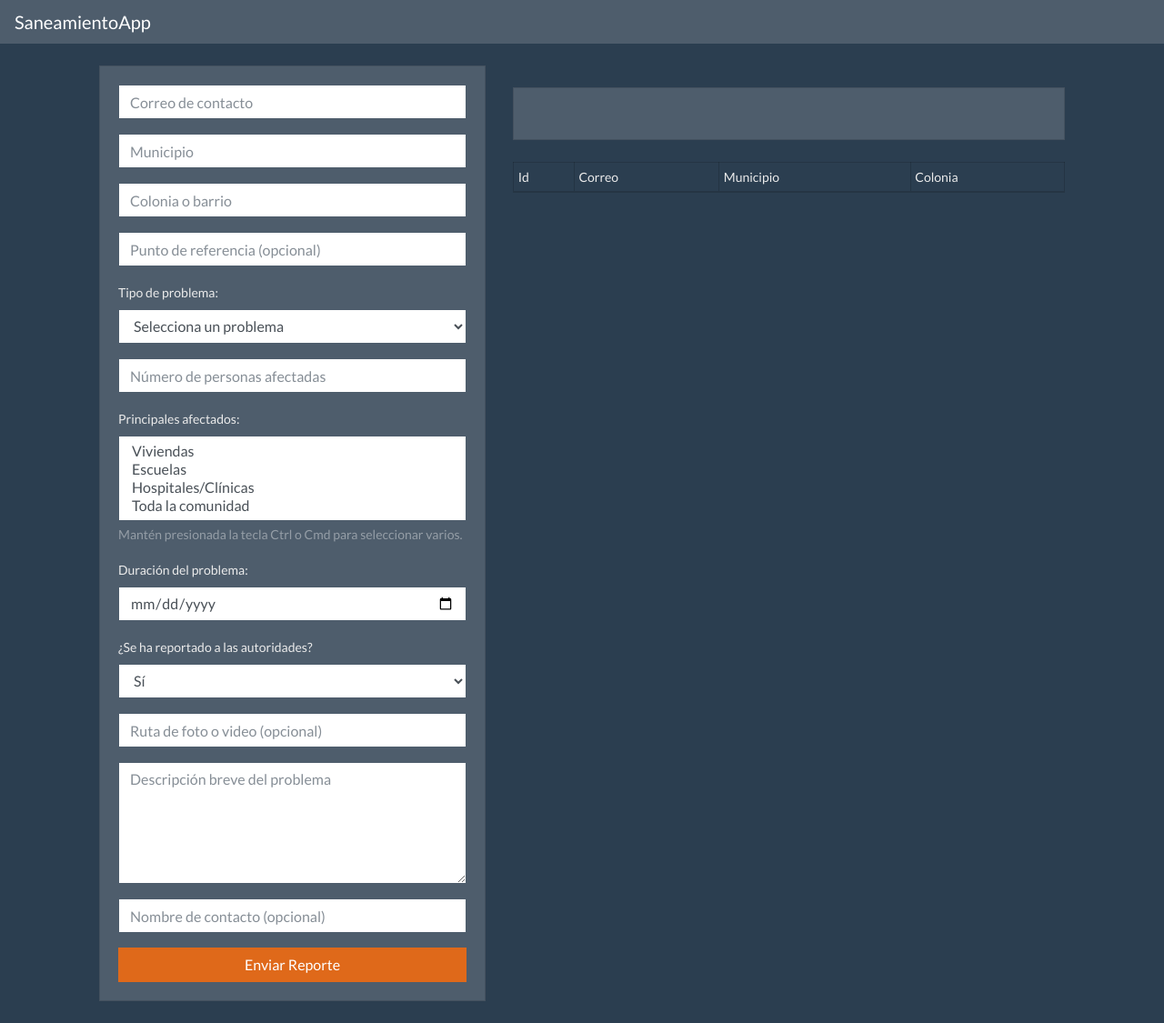
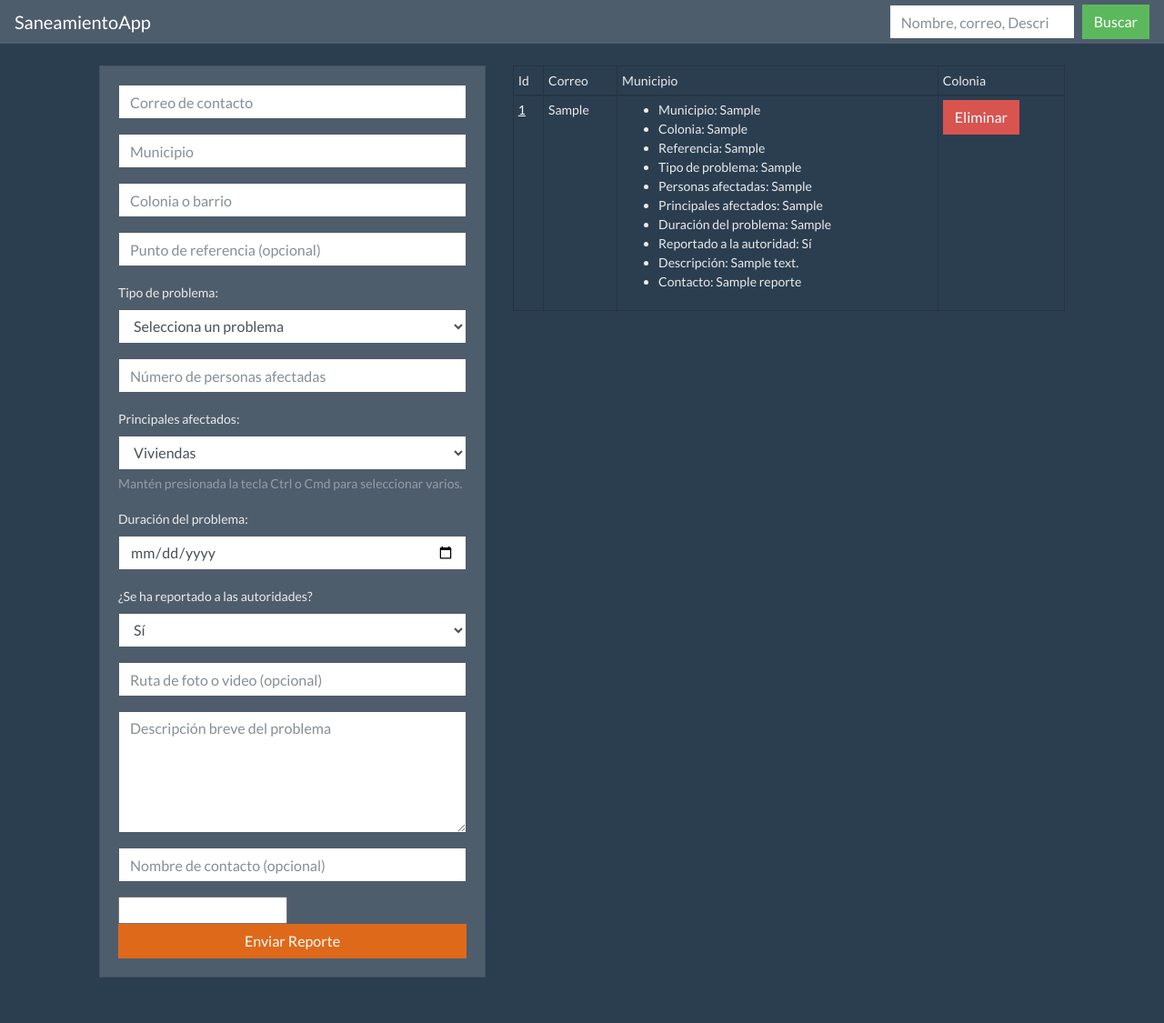
Before and after one commit to joctan-maceda/Proyecto-Final, a PHP site: page / in a window 1280 px wide. Shown: the whole page at 91% size. After the commit the page ends 1075 px from the top, so only its background shows below. Run offline with PHP 8.4, Linux system fonts and the light colour scheme; tables that the repository leaves empty or names only in its code hold one stand-in row (values such as "Sample post").

Commit message:
Agregue todo para que la aplicacion funcione correctamente en el CRUD, con el formulario nuevo

```diff
--- a/H2O/app.js
+++ b/H2O/app.js
@@ -1,97 +1,102 @@
-// JSON BASE A MOSTRAR EN FORMULARIO
-var baseJSON = {
-    "precio": 0.0,
-    "unidades": 1,
-    "modelo": "XX-000",
-    "marca": "NA",
-    "detalles": "NA",
-    "imagen": "img/default.png"
-  };
+
 
 $(document).ready(function(){
     let edit = false;
 
-    let JsonString = JSON.stringify(baseJSON,null,2);
-    $('#description').val(JsonString);
-    $('#product-result').hide();
-    listarProductos();
+    $('#resultados-reporte').hide();
+    listarReportes();
 
-    function listarProductos() {
+    function listarReportes() {
         $.ajax({
-            url: './backend/product-list.php',
+            url: './backend/report-list.php', // URL del backend que devuelve la lista de reportes
             type: 'GET',
             success: function(response) {
-                // SE OBTIENE EL OBJETO DE DATOS A PARTIR DE UN STRING JSON
-                const productos = JSON.parse(response);
+                // Convertir la respuesta en un objeto JSON
+                const reportes = JSON.parse(response);
 
-                // SE VERIFICA SI EL OBJETO JSON TIENE DATOS
-                if(Object.keys(productos).length > 0) {
-                    // SE CREA UNA PLANTILLA PARA CREAR LAS FILAS A INSERTAR EN EL DOCUMENTO HTML
+                // Verificar si el objeto JSON tiene datos
+                if (Object.keys(reportes).length > 0) {
+                    // Crear una plantilla para las filas
                     let template = '';
 
-                    productos.forEach(producto => {
-                        // SE CREA UNA LISTA HTML CON LA DESCRIPCIÓN DEL PRODUCTO
-                        let descripcion = '';
-                        descripcion += '<li>precio: '+producto.precio+'</li>';
-                        descripcion += '<li>unidades: '+producto.unidades+'</li>';
-                        descripcion += '<li>modelo: '+producto.modelo+'</li>';
-                        descripcion += '<li>marca: '+producto.marca+'</li>';
-                        descripcion += '<li>detalles: '+producto.detalles+'</li>';
+                    reportes.forEach(reporte => {
+                        // Crear una lista con la descripción del reporte
+                        let detalles = '';
+                        detalles += `<li>Municipio: ${reporte.municipio}</li>`;
+                        detalles += `<li>Colonia: ${reporte.colonia}</li>`;
+                        detalles += `<li>Referencia: ${reporte.referencia || 'No especificada'}</li>`;
+                        detalles += `<li>Tipo de problema: ${reporte.tipo_problema}</li>`;
+                        detalles += `<li>Personas afectadas: ${reporte.personas_afectadas}</li>`;
+                        detalles += `<li>Principales afectados: ${reporte.principales_afectados}</li>`;
+                        detalles += `<li>Duración del problema: ${reporte.duracion_problema}</li>`;
+                        detalles += `<li>Reportado a la autoridad: ${reporte.reportado_autoridad ? 'Sí' : 'No'}</li>`;
+                        detalles += `<li>Descripción: ${reporte.descripcion || 'Sin descripción'}</li>`;
+                        detalles += `<li>Contacto: ${reporte.nombre_contacto || 'Anónimo'}</li>`;
 
                         template += `
-                            <tr productId="${producto.id}">
-                                <td>${producto.id}</td>
-                                <td><a href="#" class="product-item">${producto.nombre}</a></td>
-                                <td><ul>${descripcion}</ul></td>
+                            <tr reportId="${reporte.id_reporte}">
+                                <td> <a href="#" class="report-item">${reporte.id_reporte}</a> </td>
+                                <td>${reporte.correo_contacto}</td>
+                                <td><ul>${detalles}</ul></td>
                                 <td>
-                                    <button class="product-delete btn btn-danger" >
+                                    <button class="report-delete btn btn-danger">
                                         Eliminar
                                     </button>
                                 </td>
                             </tr>
                         `;
                     });
-                    // SE INSERTA LA PLANTILLA EN EL ELEMENTO CON ID "productos"
-                    $('#products').html(template);
+
+                    // Insertar la plantilla en el elemento con ID "reportes"
+                    $('#reportes').html(template);
+                }else{
+                    console.log("no hay datos");
                 }
             }
         });
     }
 
-    $('#search').keyup(function() {
-        if($('#search').val()) {
+
+    $('#search').keyup(function () {
+        if ($('#search').val()) {
             let search = $('#search').val();
             $.ajax({
-                url: './backend/product-search.php?search='+$('#search').val(),
-                data: {search},
+                url: './backend/report-search.php?search='+$('#search').val(),
+                data: { search },
                 type: 'GET',
                 success: function (response) {
-                    if(!response.error) {
+                    if (!response.error) {
                         // SE OBTIENE EL OBJETO DE DATOS A PARTIR DE UN STRING JSON
-                        const productos = JSON.parse(response);
+                        console.log(response);
+                        const reportes = JSON.parse(response);
 
                         // SE VERIFICA SI EL OBJETO JSON TIENE DATOS
-                        if(Object.keys(productos).length > 0) {
+                        if (Object.keys(reportes).length > 0) {
                             // SE CREA UNA PLANTILLA PARA CREAR LAS FILAS A INSERTAR EN EL DOCUMENTO HTML
                             let template = '';
                             let template_bar = '';
 
-                            productos.forEach(producto => {
-                                // SE CREA UNA LISTA HTML CON LA DESCRIPCIÓN DEL PRODUCTO
-                                let descripcion = '';
-                                descripcion += '<li>precio: '+producto.precio+'</li>';
-                                descripcion += '<li>unidades: '+producto.unidades+'</li>';
-                                descripcion += '<li>modelo: '+producto.modelo+'</li>';
-                                descripcion += '<li>marca: '+producto.marca+'</li>';
-                                descripcion += '<li>detalles: '+producto.detalles+'</li>';
+                            reportes.forEach(reporte => {
+                                // Crear una lista con la descripción del reporte
+                                let detalles = '';
+                                detalles += `<li>Municipio: ${reporte.municipio}</li>`;
+                                detalles += `<li>Colonia: ${reporte.colonia}</li>`;
+                                detalles += `<li>Referencia: ${reporte.referencia || 'No especificada'}</li>`;
+                                detalles += `<li>Tipo de problema: ${reporte.tipo_problema}</li>`;
+                                detalles += `<li>Personas afectadas: ${reporte.personas_afectadas}</li>`;
+                                detalles += `<li>Principales afectados: ${reporte.principales_afectados}</li>`;
+                                detalles += `<li>Duración del problema: ${reporte.duracion_problema}</li>`;
+                                detalles += `<li>Reportado a la autoridad: ${reporte.reportado_autoridad ? 'Sí' : 'No'}</li>`;
+                                detalles += `<li>Descripción: ${reporte.descripcion || 'Sin descripción'}</li>`;
+                                detalles += `<li>Contacto: ${reporte.nombre_contacto || 'Anónimo'}</li>`;
 
                                 template += `
-                                    <tr productId="${producto.id}">
-                                        <td>${producto.id}</td>
-                                        <td><a href="#" class="product-item">${producto.nombre}</a></td>
-                                        <td><ul>${descripcion}</ul></td>
+                                    <tr reportId="${reporte.id_reporte}">
+                                        <td> <a href="#" class="report-item">${reporte.id_reporte}</a> </td>
+                                        <td>${reporte.correo_contacto}</td>
+                                        <td><ul>${detalles}</ul></td>
                                         <td>
-                                            <button class="product-delete btn btn-danger">
+                                            <button class="report-delete btn btn-danger">
                                                 Eliminar
                                             </button>
                                         </td>
@@ -99,81 +104,108 @@
                                 `;
 
                                 template_bar += `
-                                    <li>${producto.nombre}</il>
-                                `;
+                                <li>${reporte.tipo_problema} en ${reporte.municipio}, ID: ${reporte.id_reporte}</li>
+                            `;
                             });
+
+
                             // SE HACE VISIBLE LA BARRA DE ESTADO
-                            $('#product-result').show();
+                            $('#resultados-reporte').show();
+
                             // SE INSERTA LA PLANTILLA PARA LA BARRA DE ESTADO
                             $('#container').html(template_bar);
+
                             // SE INSERTA LA PLANTILLA EN EL ELEMENTO CON ID "productos"
-                            $('#products').html(template);
+                            $('#reportes').html(template);
                         }
                     }
                 }
             });
-        }
-        else {
-            $('#product-result').hide();
+        } else {
+            $('#resultados-reporte').hide();
         }
     });
 
-    $('#product-form').submit(e => {
+
+
+    $('#saneamiento-form').submit(e => {
         e.preventDefault();
 
         let postData = {
-            nombre: $('#name').val(),
-            id: $('#productId').val(),
-            marca: $('#marca').val(),
-            modelo: $('#modelo').val(),
-            precio: $('#precio').val(),
-            detalles: $('#detalles').val(),
-            unidades: $('#unidades').val(),
-            imagen: $('#imagen').val()
+            id_reporte: $('#reportId').val(),
+            correo_contacto: $('#correo_contacto').val(),
+            municipio: $('#municipio').val(),
+            colonia: $('#colonia').val(),
+            referencia: $('#referencia').val(),
+            tipo_problema: $('#tipo_problema').val(),
+            personas_afectadas: $('#personas_afectadas').val(),
+            principales_afectados: $('#principales_afectados').val(),
+            duracion_problema: $('#duracion_problema').val(),
+            reportado_autoridad: $('#reportado_autoridad').val(),
+            foto_video: $('#foto_video').val(),
+            descripcion: $('#descripcion').val(),
+            nombre_contacto: $('#nombre_contacto').val(),
         };
 
+        /*
         if (!validarFormulario(postData)) {
             return;
-        }
+        }*/
 
 
-        const url = edit === false ? './backend/product-add.php' : './backend/product-edit.php';
-        console.log(postData)
+        // Determina la URL de destino dependiendo de si es una edición o una nueva inserción
+        const url = edit === false ? './backend/report-add.php' : './backend/report-edit.php';
+
+        console.log(postData);
+
+        // Envia los datos al backend con jQuery AJAX
         $.post(url, postData, (response) => {
             console.log(response);
+
             // SE OBTIENE EL OBJETO DE DATOS A PARTIR DE UN STRING JSON
             let respuesta = JSON.parse(response);
+            console.log(respuesta);
             // SE CREA UNA PLANTILLA PARA CREAR INFORMACIÓN DE LA BARRA DE ESTADO
             let template_bar = '';
             template_bar += `
-                        <li style="list-style: none;">status: ${respuesta.status}</li>
-                        <li style="list-style: none;">message: ${respuesta.message}</li>
-                    `;
+                <li style="list-style: none;">status: ${respuesta.status}</li>
+                <li style="list-style: none;">message: ${respuesta.message}</li>
+            `;
+
             // SE REINICIA EL FORMULARIO
-            $('#name').val('');
-            $('#marca').val('');
-            $('#modelo').val('');
-            $('#precio').val('');
-            $('#detalles').val('');
-            $('#unidades').val('');
-            $('#imagen').val('');
+            $('#correo_contacto').val('');
+            $('#municipio').val('');
+            $('#colonia').val('');
+            $('#referencia').val('');
+            $('#tipo_problema').val('');
+            $('#foto_video').val('');
+            $('#descripcion').val('');
+            $('#nombre_contacto').val('');
+
             // SE HACE VISIBLE LA BARRA DE ESTADO
-            $('#product-result').show();
+            $('#resultados-reporte').show();
+
             // SE INSERTA LA PLANTILLA PARA LA BARRA DE ESTADO
             $('#container').html(template_bar);
-            // SE LISTAN TODOS LOS PRODUCTOS
-            listarProductos();
+
+            // SE LISTAN TODOS LOS REPORTES
+            listarReportes();
+
             // SE REGRESA LA BANDERA DE EDICIÓN A false
             edit = false;
         });
     });
 
-    $(document).on('click', '.product-delete', (e) => {
+
+    $(document).on('click', '.report-delete', (e) => {
         if(confirm('¿Realmente deseas eliminar el producto?')) {
             const element = $(this)[0].activeElement.parentElement.parentElement;
-            const id = $(element).attr('productId');
-            $.post('./backend/product-delete.php', {id}, (response) => {
+            const id = $(element).attr('reportId');
+            console.log(id);
+            $.post('./backend/report-delete.php', {id}, (response) => {
+                console.log(response);
                 let respuesta = JSON.parse(response);
+
                 // SE CREA UNA PLANTILLA PARA CREAR INFORMACIÓN DE LA BARRA DE ESTADO
                 let template_bar = '';
                 template_bar += `
@@ -181,32 +213,31 @@
                         <li style="list-style: none;">message: ${respuesta.message}</li>
                     `;
                 // SE HACE VISIBLE LA BARRA DE ESTADO
-                $('#product-result').show();
+                $('#resultados-reporte').show();
                 // SE INSERTA LA PLANTILLA PARA LA BARRA DE ESTADO
                 $('#container').html(template_bar);
-                listarProductos();
+                listarReportes();
             });
         }
     });
 
-    $(document).on('click', '.product-item', (e) => {
+    $(document).on('click', '.report-item', (e) => {
         const element = $(this)[0].activeElement.parentElement.parentElement;
-        const id = $(element).attr('productId');
-        $.post('./backend/product-single.php', {id}, (response) => {
-            console.log(response)
+        const id = $(element).attr('reportId');
+        $.post('./backend/report-single.php', {id}, (response) => {
+            console.log(response);
             // SE CONVIERTE A OBJETO EL JSON OBTENIDO
-            let product = JSON.parse(response);
-            // SE INSERTAN LOS DATOS ESPECIALES EN LOS CAMPOS CORRESPONDIENTES
-            $('#name').val(product.nombre);
-            // EL ID SE INSERTA EN UN CAMPO OCULTO PARA USARLO DESPUÉS PARA LA ACTUALIZACIÓN
-            $('#productId').val(product.id);
-            // SE ELIMINA nombre, eliminado E id PARA PODER MOSTRAR EL JSON EN EL <textarea>
-            $('#marca').val(product.marca);
-            $('#modelo').val(product.modelo);
-            $('#precio').val(product.precio);
-            $('#detalles').val(product.detalles);
-            $('#unidades').val(product.unidades);
-            $('#imagen').val(product.imagen);
+            let report = JSON.parse(response);
+            console.log("hola"+report.id_reporte);
+            $('#reportId').val(report.id_reporte);
+            $('#correo_contacto').val(report.correo_contacto);
+            $('#municipio').val(report.municipio);
+            $('#colonia').val(report.colonia);
+            $('#referencia').val(report.referencia);
+            $('#tipo_problema').val(report.tipo_problema);
+            $('#foto_video').val(report.foto_video);
+            $('#descripcion').val(report.descripcion);
+            $('#nombre_contacto').val(report.nombre_contacto);
 
             // SE PONE LA BANDERA DE EDICIÓN EN true
             edit = true;
@@ -214,7 +245,7 @@
         e.preventDefault();
     });
 
-
+/*
     // Función para validar el formulario completo
     function validarFormulario(data) {
         return validarNombre(data.nombre) &&
@@ -284,5 +315,5 @@
         return true;
     }
 
-
+*/
 });
--- a/H2O/backend/myAPI/Delete/Delete.php
+++ b/H2O/backend/myAPI/Delete/Delete.php
@@ -3,7 +3,7 @@
 use myAPI\DataBase\DataBase;
 
 class Delete extends DataBase {
-    public function __construct($dbName = 'marketzone', $user = 'root', $password = 'Diosesamor577240323') {
+    public function __construct($dbName = 'h2o', $user = 'root', $password = 'Diosesamor577240323') {
         $this->response = null;
         parent::__construct($user, $password, $dbName);
     }
@@ -26,7 +26,7 @@
         );
 
         // Realiza la consulta de eliminación lógica
-        $sql = "UPDATE productos SET eliminado=1 WHERE id = {$id}";
+        $sql = "DELETE FROM reportes WHERE id_reporte = {$id}";
 
         if ($this->query($sql)) {
             $data['status'] = "success";
--- a/H2O/backend/myAPI/Read/Read.php
+++ b/H2O/backend/myAPI/Read/Read.php
@@ -3,7 +3,7 @@
 use myAPI\DataBase\DataBase;
 
 class Read extends DataBase {
-    public function __construct($dbName = 'marketzone', $user = 'root', $password = 'Diosesamor577240323') {
+    public function __construct($dbName = 'h2o', $user = 'root', $password = 'Diosesamor577240323') {
         $this->response = null;
         parent::__construct($user, $password, $dbName);
     }
@@ -20,7 +20,26 @@
 
     public function single($id) {
         $data = array();
-        $sql = "SELECT * FROM productos WHERE id = {$id}";
+        $sql = "SELECT * FROM reportes WHERE id_reporte = {$id}";
+        $result = $this->query($sql);
+
+        if (is_object($result) && $result->num_rows > 0) {
+            $row = $result->fetch_assoc();
+            if (!is_null($row)) {
+                foreach ($row as $key => $value) {
+                    $data[$key] = utf8_encode($value);
+                }
+            }
+            $result->free();
+        } else {
+            die('Error en la consulta: ' . mysqli_error($this->conexion));
+        }
+        $this->response = $data;
+    }
+
+    public function singleByEmail($correo) {
+        $data = array();
+        $sql = "SELECT * FROM reportes WHERE correo_contacto = '{$correo}'";
         $result = $this->query($sql);
 
         if (is_object($result) && $result->num_rows > 0) {
@@ -35,46 +54,20 @@
             die('Error en la consulta: ' . mysqli_error($this->conexion));
         }
 
-        // Almacena los datos obtenidos en la propiedad response
-        $this->response = $data;
-    }
-
-    public function singleByName($name) {
-        $data = array();
-        $sql = "SELECT * FROM productos WHERE name = {$nombre}";
-        $result = $this->query($sql);
-
-        if (is_object($result) && $result->num_rows > 0) {
-            $row = $result->fetch_assoc();
-            if (!is_null($row)) {
-                foreach ($row as $key => $value) {
-                    $data[$key] = utf8_encode($value);
-                }
-            }
-            $result->free();
-        } else {
-            die('Error en la consulta: ' . mysqli_error($this->conexion));
-        }
-
-        // Almacena los datos obtenidos en la propiedad response
         $this->response = $data;
     }
 
     public function list() {
-        // Inicializa el arreglo de respuesta
         $data = array();
 
-        // Realiza la consulta para obtener todos los productos no eliminados
-        $sql = "SELECT * FROM productos WHERE eliminado = 0";
+        // Consulta para obtener todos los reportes
+        $sql = "SELECT * FROM reportes";
         $result = $this->query($sql);
 
-        // Verifica si hubo resultados y procesa los datos
         if (is_object($result) && $result->num_rows > 0) {
-            // Obtiene todos los resultados como un arreglo asociativo
             $rows = $result->fetch_all(MYSQLI_ASSOC);
 
             if (!is_null($rows)) {
-                // Codifica a UTF-8 y mapea los datos al arreglo de respuesta
                 foreach ($rows as $num => $row) {
                     foreach ($row as $key => $value) {
                         $data[$num][$key] = utf8_encode($value);
@@ -86,25 +79,23 @@
             die('Error en la consulta: ' . mysqli_error($this->conexion));
         }
 
-        // Almacena el resultado en response para luego poder usar getData()
         $this->response = $data;
     }
 
     public function search($search) {
-        // Inicializa el arreglo de respuesta
         $data = array();
 
-        // Construye la consulta para buscar en múltiples campos
-        $sql = "SELECT * FROM productos WHERE (id = '{$search}' OR nombre LIKE '%{$search}%' OR marca LIKE '%{$search}%' OR detalles LIKE '%{$search}%') AND eliminado = 0";
+        // Consulta para buscar por ID, correo o descripción
+        $sql = "SELECT * FROM reportes
+                WHERE id_reporte = '{$search}'
+                OR municipio LIKE '%{$search}%'
+                OR tipo_problema LIKE '%{$search}%'";
         $result = $this->query($sql);
 
-        // Verifica si hubo resultados y procesa los datos
         if (is_object($result) && $result->num_rows > 0) {
-            // Obtiene todos los resultados como un arreglo asociativo
             $rows = $result->fetch_all(MYSQLI_ASSOC);
 
             if (!is_null($rows)) {
-                // Codifica a UTF-8 y mapea los datos al arreglo de respuesta
                 foreach ($rows as $num => $row) {
                     foreach ($row as $key => $value) {
                         $data[$num][$key] = utf8_encode($value);
@@ -116,9 +107,6 @@
             die('Error en la consulta: ' . mysqli_error($this->conexion));
         }
 
-        // Almacena el resultado en response para luego poder usar getData()
         $this->response = $data;
     }
-
 }
-?>
--- a/H2O/index.html
+++ b/H2O/index.html
@@ -16,6 +16,15 @@
       <div class="collapse navbar-collapse" id="navbarSupportedContent">
         <ul class="navbar-nav ml-auto"></ul>
       </div>
+
+      <div class="collapse navbar-collapse" id="navbarSupportedContent">
+        <ul class="navbar-nav ml-auto"></ul>
+          <form class="form-inline my-2 my-lg-0">
+            <input class="form-control mr-sm-2" name="search" id="search" type="search" placeholder="Nombre, correo, Descripción" aria-label="Search">
+            <button class="btn btn-success my-2 my-sm-0" type="submit">Buscar</button>
+          </form>
+      </div>
+
     </nav>
 
     <div class="container">
@@ -52,7 +61,7 @@
                 </div>
                 <div class="form-group">
                   <label for="principales_afectados">Principales afectados:</label>
-                  <select id="principales_afectados" class="form-control" multiple>
+                  <select id="principales_afectados" class="form-control">
                     <option value="Viviendas">Viviendas</option>
                     <option value="Escuelas">Escuelas</option>
                     <option value="Hospitales/Clínicas">Hospitales/Clínicas</option>
@@ -80,6 +89,7 @@
                 <div class="form-group">
                   <input class="form-control" type="text" id="nombre_contacto" placeholder="Nombre de contacto (opcional)">
                 </div>
+                <input type="text" id="reportId">
                 <button class="btn btn-primary btn-block text-center" type="submit">
                   Enviar Reporte
                 </button>
```
Also changed, not shown: H2O/backend/myAPI/Create/Create.php (+28 -23 lines), H2O/backend/myAPI/Update/Update.php (+19 -13 lines), H2O/backend/report-add.php (renamed from H2O/backend/product-add.php), H2O/backend/report-delete.php (renamed from H2O/backend/product-delete.php), H2O/backend/report-edit.php (renamed from H2O/backend/product-edit.php), H2O/backend/report-list.php (renamed from H2O/backend/product-list.php), H2O/backend/report-search.php (renamed from H2O/backend/product-search.php), H2O/backend/report-single.php (renamed from H2O/backend/product-single.php).
